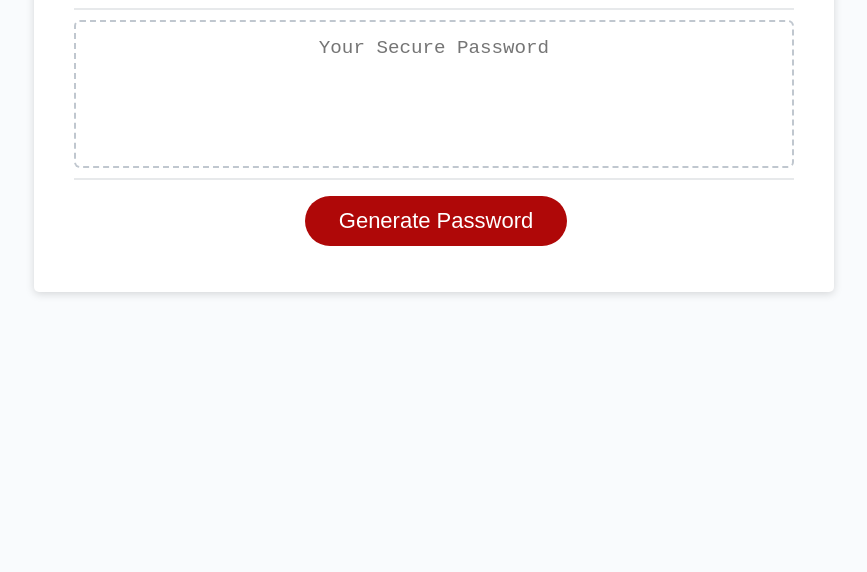
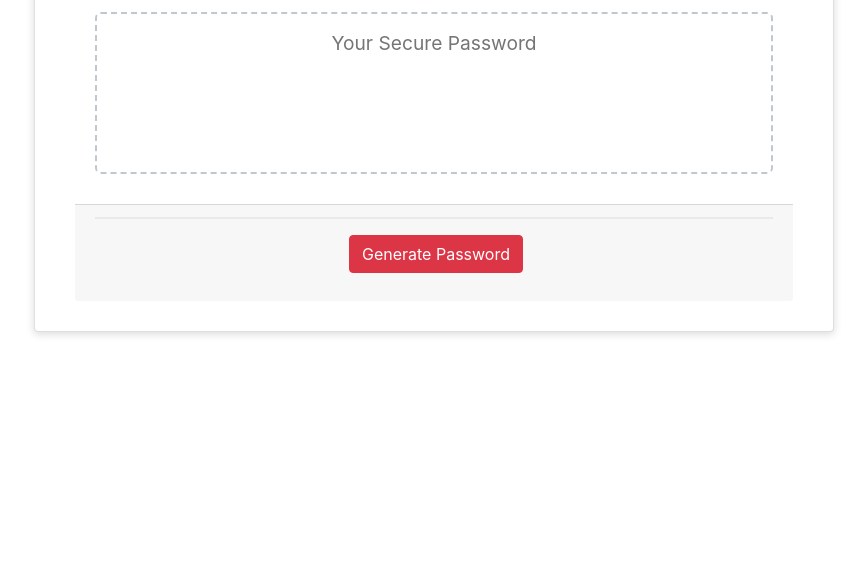
Before and after one commit to Fraijo17/FRAIJOHW3, a plain HTML site: page index.html in a window 1280 px wide. Shown: the part 228-800 px from the top of the page, without its empty margins (206-1073 px from the left). Drawn offline with nearby package versions, Linux system fonts and the light colour scheme; files that its build step writes are made by us from their sources; files whose address does not match are found by name.

Commit message:
updated files

```diff
--- a/index.html
+++ b/index.html
@@ -6,6 +6,8 @@
     <meta http-equiv="X-UA-Compatible" content="ie=edge" />
     <title>Password Generator</title>
     <link rel="stylesheet" href="style.css" />
+    <link rel="stylesheet" href="https://stackpath.bootstrapcdn.com/bootstrap/4.5.2/css/bootstrap.min.css" integrity="sha384-JcKb8q3iqJ61gNV9KGb8thSsNjpSL0n8PARn9HuZOnIxN0hoP+VmmDGMN5t9UJ0Z" crossorigin="anonymous">
+
   </head>
   <body>
     <div class="wrapper">
@@ -25,7 +27,7 @@
           ></textarea>
         </div>
         <div class="card-footer">
-          <button id="generate" class="btn">Generate Password</button>
+          <button type="button" class="btn btn-danger">Generate Password</button>
         </div>
       </div>
     </div>
```
